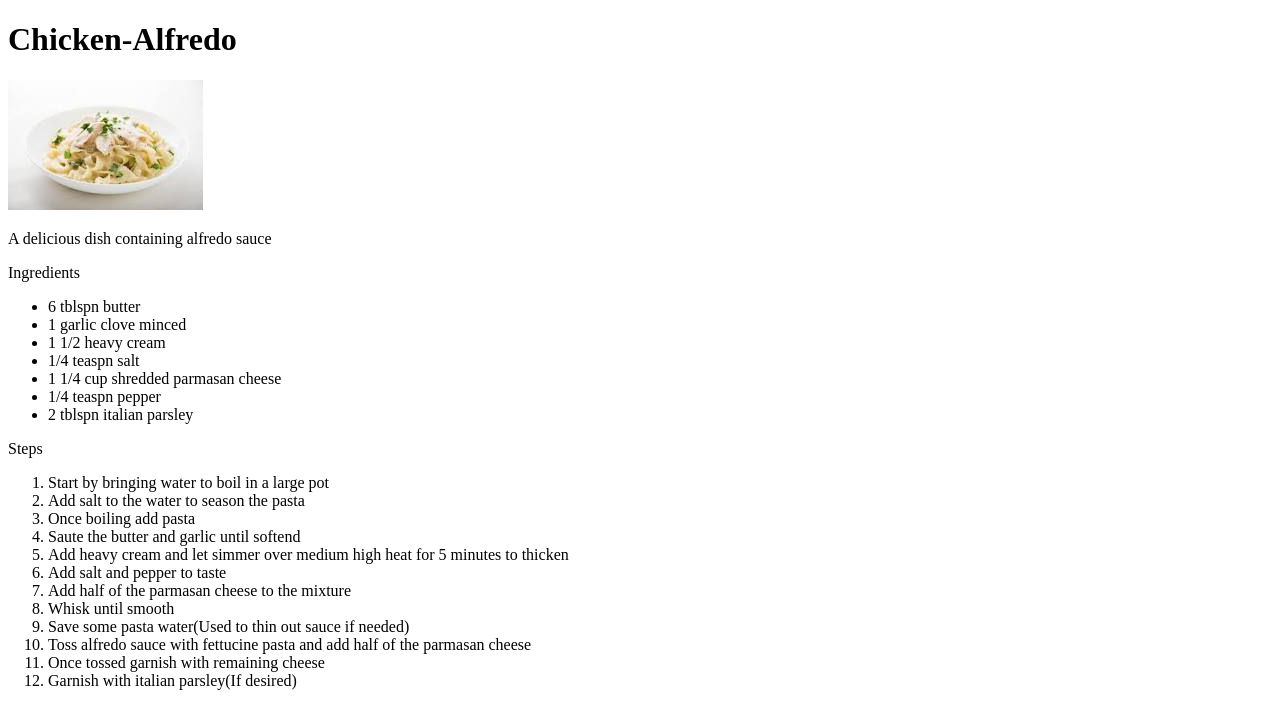
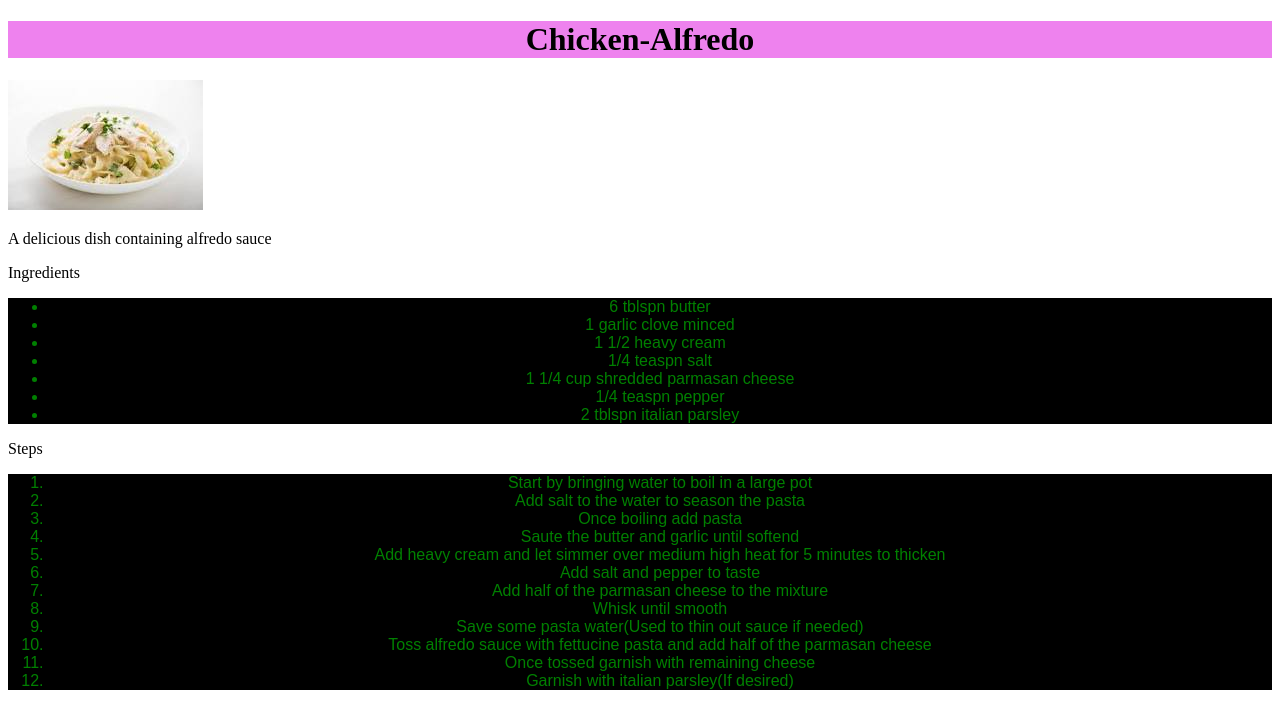
Before and after one commit to km301156/odin-recipes, a plain HTML site: page recipes/chicken-alfredo.html in a window 1280 px wide. Drawn offline with Linux system fonts and the light colour scheme.

Commit message:
Made edits

```diff
--- a/recipes/chicken-alfredo.html
+++ b/recipes/chicken-alfredo.html
@@ -3,9 +3,10 @@
     <head>
         <meta charset="UTF-8">
         <title>Chicken-Alfredo</title>
+        <link rel="stylesheet" href="styles.css">
     </head>
     <body>
-        <h1>Chicken-Alfredo</h1>
+        <h1 class="title">Chicken-Alfredo</h1>
         <img src="alfredo.jpeg" alt="Chicken-Alfredo">
         <p>A delicious dish containing alfredo sauce</p>
         Ingredients
@@ -41,5 +42,7 @@
 
         </ol>
 
-    </body>
+
+
+    <body/>
 </html>
--- /dev/null
+++ b/recipes/styles.css
@@ -0,0 +1,14 @@
+.title {
+    color: black;
+    text-align: center;
+    background-color: violet;
+
+
+}
+
+ul, ol {
+    color: green;
+    text-align: center;
+    background-color: black;
+    font-family: sans-serif;
+}
```
Also changed, not shown: 1 other file.
